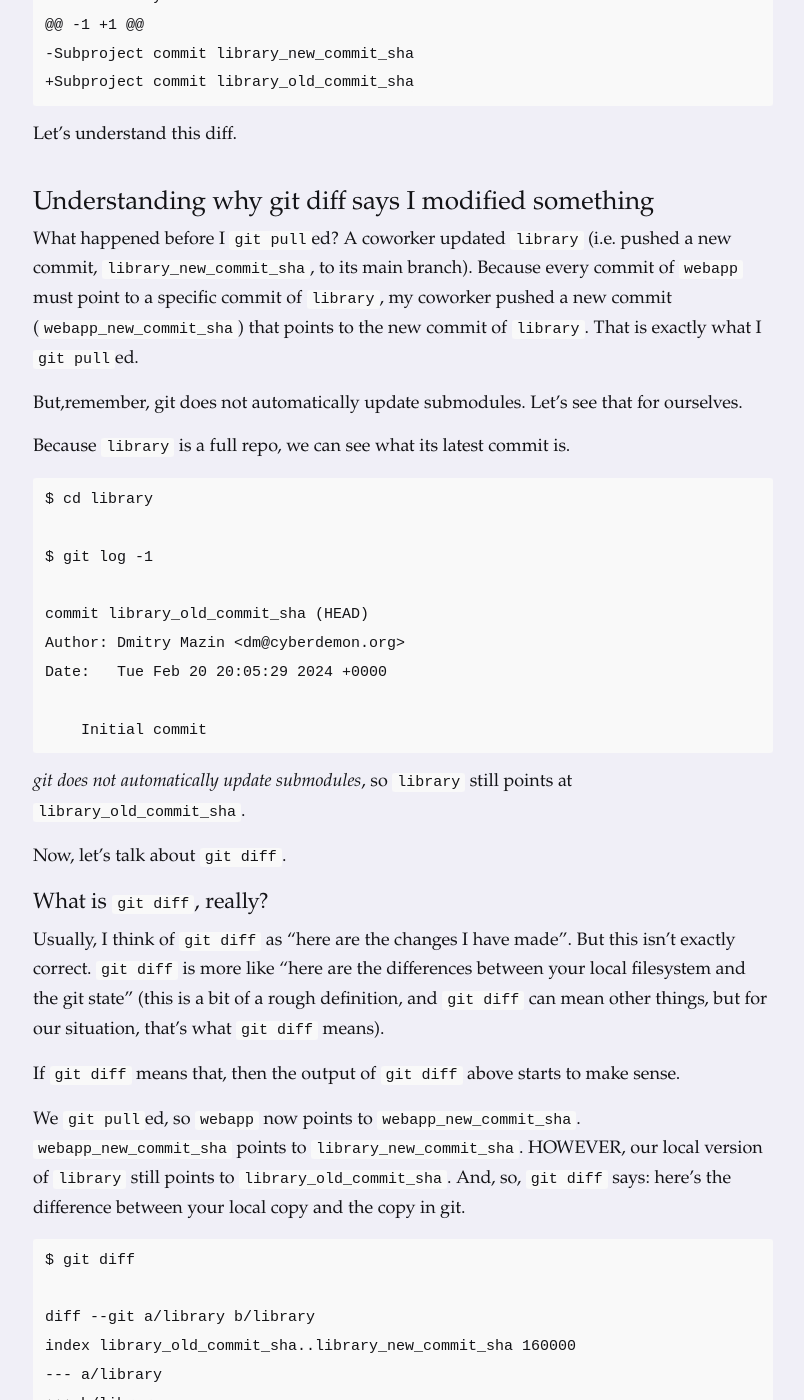
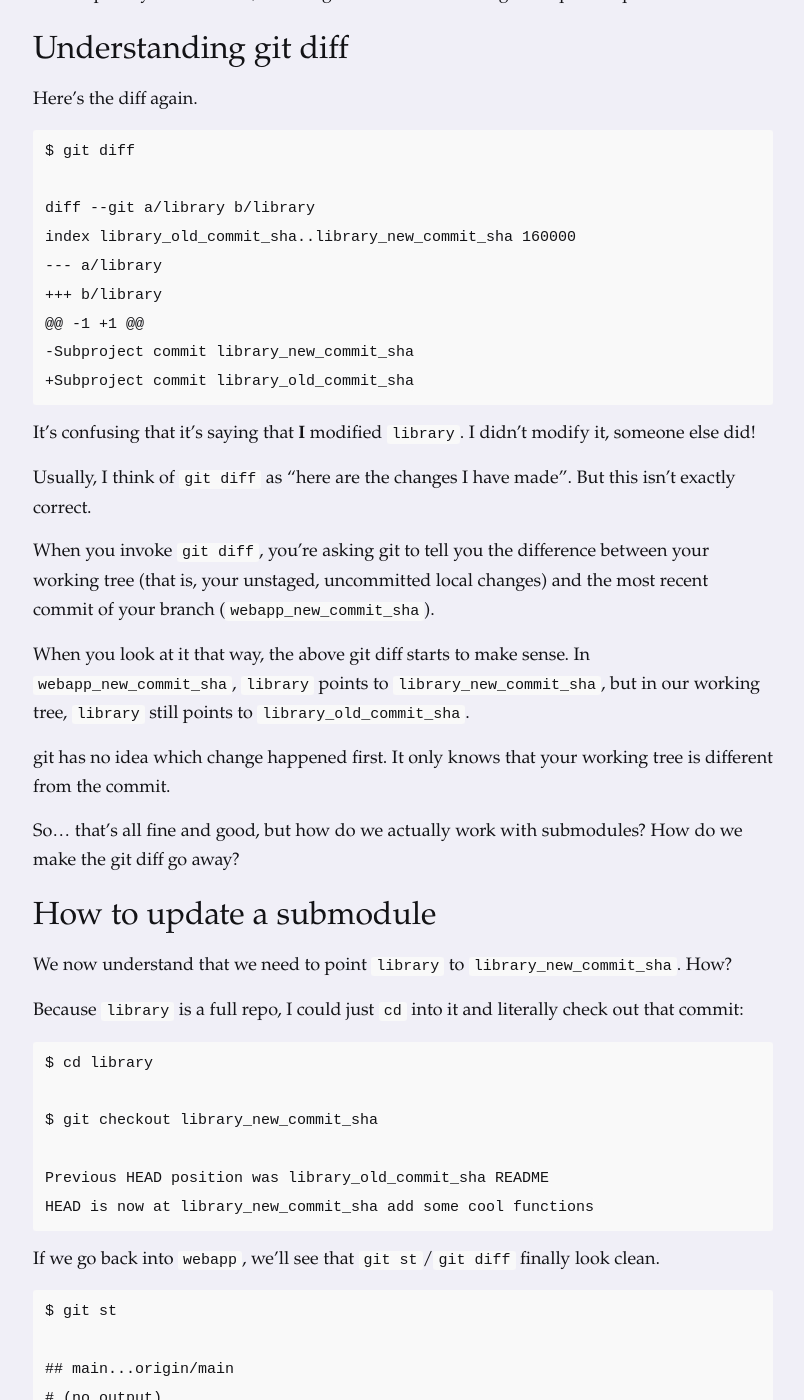
Before and after one commit to dmazin/dmazin.github.io, a Jekyll site: the page built from _posts/2024-02-19-submodules.md, in a window 1280 px wide and 1400 px high, scrolled down 6857 px. Shown: the whole window, without its empty margins (237-1041 px from the left). Built offline with Jekyll 4.4.1, drawn with Linux system fonts in a browser that asks for light colours; some of the changed text lies outside the part shown.

Commit message:
ton of progress

````diff
--- a/_posts/2024-02-19-submodules.md
+++ b/_posts/2024-02-19-submodules.md
@@ -14,18 +14,21 @@
 - [x] Julia suggested cutting discussion of what a git branch is.
 - [x] In fact, she suggested cutting all history and just focusing on a single commit.
     - [-] If I don't cut that, Vaibhav suggested that a commit isn't necessarily a linked list; it's a graph.
-- [ ] Question from Julia: "does `git config submodule.recurse true` make it automatically update submodules?"
+- [x] Question from Julia: "does `git config submodule.recurse true` make it automatically update submodules?"
 - [ ] Julia mentioned an interesting post: https://diziet.dreamwidth.org/14666.html. I should see if I undertand the post. She mentioned that she still didn't understand some things after reading my psot
 - [x] make shas easier to read
 - [ ] each prompt should show the pwd
-- [ ] rearrange article as recommended by perplexity: https://www.perplexity.ai/search/The-flow-of-mISsQcI3SE.K2WOwkKVjbg#1
-- [ ] one recurser mentioned that sometimes people override the work of others by comitting a submodule change by accident; this should be noted
+- [x] rearrange article as recommended by perplexity: https://www.perplexity.ai/search/The-flow-of-mISsQcI3SE.K2WOwkKVjbg#1
+- [x] one recurser mentioned that sometimes people override the work of others by comitting a submodule change by accident; this should be noted
     - for example it seems easy to do this if you don't `git st` before beginning your work. you may do some stuff and then commit the submodule change without noticing
+- [x] mention git clone --recursive
 ---
 
 Git submodules cause a fair amount of grumbling. They certainly have made me grumble, because I didn't understand them, and kept getting myself into confusing situations that I couldn't fix.
 
 So, I finally sat down and learned how git tracks submodules. Turns out, it's not that bad. But also, the way git tracks submodules is definitely different from how it tracks other stuff, so it makes sense that it's confusing.
+
+Note that I do _not_ discuss if submodules are "good"/"bad", nor do I discuss if you *should* use them. I also do not discuss alternatives. The goal of my article is only to explain how submodules work.
 
 Anyway, it's pretty great to not be confused anymore, so read on.
 
@@ -35,21 +38,21 @@
 Suppose you are working on a webapp. Call this repo **webapp**. Here's what the repo looks like.
 ```
 README.md
-tests
+tests/
 ```
 
-Say you want to use some library. For example, maybe the library defines some Python modules you want to import. That stuff lives in a different git repo called **library**. Here's what it looks like.
+Say you want to use some library. For example, maybe the library defines some Python modules you want to import.
+
+That stuff lives in a different git repo called **library**. Here's what it looks like.
 ```
 README.md
 my_cool_functions.py
 ```
 
-Before we jump into understanding submodules, let's show what it looks like *not* to understand them. I think I can best illustrate this via a dramatic re-enactment of something that has happened to me multiple times before I understood submodules.
+## A day in the life of someone who uses submodules
+Before we understand submodules, let's see what it looks like *not* to understand them. I think I can best illustrate this via a dramatic re-enactment of something that has happened to me multiple times before I understood submodules.
 
-## A day in the life of someone who uses submodules
-Ah, 2013. What a time to be a "full-stack engineer"!
-
-I wonder what contributions are awaiting me on the main branch?
+Ah, 2018. What a time to be a "full-stack engineer"! I wonder what contributions await me on the main branch!
 
 ```bash
 $ git pull
@@ -57,9 +60,7 @@
 <some output>
 ```
 
-<!--TODO: why would I say the below thing? nothing indicates that. maybe I should say "after git pulling, as a habit I tend to `git status`-->
-
-Oh, that's interesting. It seems like I have local changes. What are they?
+Let's just confirm that my working tree is clean.
 
 ```
 $ git st
@@ -75,7 +78,9 @@
 README.md            my_cool_functions.py
 ```
 
-That's weird. I'm not used to git saying a whole _directory_ has been modified. Usually it just says a specific _file_ has been modified. Well, what does `git diff` have to say?
+That's weird. I'm not used to git saying a whole _directory_ has been modified. Usually it just says a specific _file_ has been modified.
+
+Well, what does `git diff` have to say?
 
 ```
 $ git diff
@@ -91,7 +96,7 @@
 
 (For the sake of readabitlity, in this article, instead of using real commit SHAs, I'm going to use fake descriptive ones)
 
-Apparently, I have deleted `Subproject commit library_new_commit_sha` and added `Subproject commit library_old_commit_sha`?
+Apparently, I have deleted `Subproject commit library_new_commit_sha` and added `Subproject commit library_old_commit_sha`.
 
 Surely I didn't do that. That's weird, let me do a hard reset.
 
@@ -116,12 +121,16 @@
 
 I guess one way to address that is to `git add` the change.
 
-But if you do that, you will accidentally  _roll back_ a change someone else made. (You'll see why shortly.) Sometimes, people don't even notice the diff above, and accidentally do this.
+*My future self teleports into the room*
 
-So, why is git being so weird about `library`? The reason is that, while `library` looks like a directory in my local filesystem, `git` does not really see it as a directory. It sees it as a _submodule_.
+Oh no! If you `git add` that change, you'll actually be _rolling back_ a change someone else made.
+
+Sometimes, people don't even notice the diff above, and accidentally do this.
+
+The issue is that `library` is a **submodule** and git treats it differently than other files.
 
 ## What's a submodule?
-A git submodule is a full repo that's been nested inside another repo. Any repo can be a submodule of another.
+Let's start with the basics: a git submodule is a full repo that's been nested inside another repo. Any repo can be a submodule of another.
 
 So, `library` is a full repo that has been nested inside `webapp` as a submodule.
 
@@ -132,18 +141,17 @@
 
 Submodules can _only_ be pinned to a specific commit. This is because a submodule isn't a package; it's code that you have embedded in another repo, and git wants you to be precise.
 
-### 2. git does not automatically update submodules
-If you clone `webapp` afresh, git _will not_ automatically download `library` for you.
+### 2. git does not automatically download or update submodules
+If you clone `webapp` afresh, git _will not_ automatically download `library` for you. (Unless you clone using `git clone --recursive`)
 
-Similarly, if a collaborator points webapp at a new commit of library, and you `git pull`, git _will not_ automatically update `library` for you.
+Similarly, if a collaborator pins webapp to a new commit of library, and you `git pull` webapp, git _will not_ automatically update `library` for you.
 
-I wanted to state those two facts before going too deep. But now let's go a little deeper. Let's show exactly how git pins a submodule to a specific commit, by delving into how git actually tracks submodules.
+This is where the majority of confusion for submodules stem from. That's, in fact, what's going on in the dramatic reenactment above. Let's dive into how git actually tracks submodules to understand what's going on.
 
 ## How git tracks submodules
 ### How does git know where to download a submodule from?
-If your repo has submodules, then you will find a `.gitmodules` file.
+git uses a file called `.gitmodules` to track the basic facts of a submodule, like the repo URL.
 
-This file tells git where to download submodules from.
 ```
 $ cat .gitmodules
 
@@ -155,8 +163,6 @@
 The nice thing about `.gitmodules` is that it's a regular file, tracked the regular way in git. That makes it not confusing.
 
 But wait... doesn't git specify an _exact_ commit of a submodule? And yet that is nowhere to be found in `.gitmodules`. Then how does git track it?
-
-To understand that, let's do a deep dive on the commit object.
 
 ### How does git pin a submodule to a specific commit?
 The latest commit of `webapp` is `webapp_new_commit_sha`. Let's inspect that commit.
@@ -177,11 +183,8 @@
 
 Here, see it for yourself.
 
-First, recall the contents of the repo.
+First, recall the contents of `webapp`.
 ```
-$ ls -a webapp
-
-.git
 .gitmodules
 README.md
 library
@@ -200,22 +203,29 @@
 
 See how it matches the directory listing?
 
-Note how `tests` is a `tree` (just like directories can hold directories, trees can point to trees), but `library` is a... commit?!
+Note how `tests` is a `tree` (just like directories can hold directories, trees can point to trees).
+
+But `library` is a... commit?!
 
 ```
 160000 commit   library_new_commit_sha                      library
 ```
 
-Even though `library` looks like a directory locally, to git, it's a `commit`.
-
-This may seem strange (because it clashes with the git conceptual model), this is how git knows that `library` is a submodule, and which commit the submodule is pinned to: `library_new_commit_sha`.
+This weirdness is how git tracks the fact that library is not a regular directory, but a submodule. And it points at an exact commit of library: `library_new_commit_sha`.
 
 To recap: `webapp_new_commit_sha` points to `tree 92018fc6ac6e71ea3dfb57e2fab9d3fe23b6fdf4`, which points to `library_new_commit_sha`.
 
 Let's use this knowledge to understand the `git diff` from earlier.
 
-## Understanding the confusing situation
+## Understanding what happened
 Let's go back to the confusing situation, where the `git diff` looked weird after I `git pull`ed.
+
+What must have happened is that a collaborator pushed up a new commit to `library` -- `library_new_commit_sha`. Because my collaborator wanted `webapp` to take advantage of `library_new_commit_sha`, they pushed a new commit to `webapp` -- `webapp_new_commit_sha` -- that pointed to `library_new_commit_sha`. So, when I `git pull`ed, I checked out `webapp_new_commit_sha`. But, of course, git did not update `library.`
+
+That hopefully makes sense, but the git diff is still confusing. Let's pick it apart.
+
+## Understanding git diff
+Here's the diff again.
 
 ```
 $ git diff
@@ -229,53 +239,20 @@
 +Subproject commit library_old_commit_sha
 ```
 
-Let's understand this diff.
+It's confusing that it's saying that **I** modified `library`. I didn't modify it, someone else did!
 
-### Understanding why git diff says I modified something
-What happened before I `git pull`ed? A coworker updated `library` (i.e. pushed a new commit, `library_new_commit_sha`, to its main branch). Because every commit of `webapp` must point to a specific commit of `library`, my coworker pushed a new commit (`webapp_new_commit_sha`) that points to the new commit of `library`. That is exactly what I `git pull`ed.
+Usually, I think of `git diff` as "here are the changes I have made". But this isn't exactly correct.
 
-But,remember, git does not automatically update submodules. Let's see that for ourselves.
+When you invoke `git diff`, you're asking git to tell you the difference between your working tree (that is, your unstaged, uncommitted local changes) and the most recent commit of your branch (`webapp_new_commit_sha`).
 
-Because `library` is a full repo, we can see what its latest commit is.
-```
-$ cd library
+When you look at it that way, the above git diff starts to make sense. In `webapp_new_commit_sha`, `library` points to `library_new_commit_sha`, but in our working tree, `library` still points to `library_old_commit_sha`.
 
-$ git log -1
+git has no idea which change happened first. It only knows that your working tree is different from the commit.
 
-commit library_old_commit_sha (HEAD)
-Author: Dmitry Mazin <dm@cyberdemon.org>
-Date:   Tue Feb 20 20:05:29 2024 +0000
-
-    Initial commit
-```
-
-_git does not automatically update submodules_, so `library` still points at `library_old_commit_sha`.
-
-Now, let's talk about `git diff`.
-
-#### What is `git diff`, really?
-Usually, I think of `git diff` as "here are the changes I have made". But this isn't exactly correct. `git diff` is more like "here are the differences between your local filesystem and the git state" (this is a bit of a rough definition, and `git diff` can mean other things, but for our situation, that's what `git diff` means).
-
-If `git diff` means that, then the output of `git diff` above starts to make sense.
-
-We `git pull`ed, so `webapp` now points to `webapp_new_commit_sha`. `webapp_new_commit_sha` points to `library_new_commit_sha`. HOWEVER, our local version of `library` still points to `library_old_commit_sha`. And, so, `git diff` says: here's the difference between your local copy and the copy in git.
-
-```
-$ git diff
-
-diff --git a/library b/library
-index library_old_commit_sha..library_new_commit_sha 160000
---- a/library
-+++ b/library
-@@ -1 +1 @@
--Subproject commit library_new_commit_sha
-+Subproject commit library_old_commit_sha
-```
-
-But how do we actually get out of the confusing situation I described earlier?
+So... that's all fine and good, but how do we actually work with submodules? How do we make the git diff go away?
 
 ## How to update a submodule
-The meaning of `git diff` is clear now: I need to point `library` to `library_new_commit_sha`. How?
+We now understand that we need to point `library` to `library_new_commit_sha`. How?
 
 Because `library` is a full repo, I could just `cd` into it and literally check out that commit:
 ```
@@ -283,13 +260,13 @@
 
 $ git checkout library_new_commit_sha
 
-Previous HEAD position was aa695bb README
-HEAD is now at 2fb3d7b add some cool functions
+Previous HEAD position was library_old_commit_sha README
+HEAD is now at library_new_commit_sha add some cool functions
+```
 
-# go back to webapp
+If we go back into `webapp`, we'll see that `git st`/`git diff` finally look clean.
 
-$ cd ..
-
+```
 $ git st
 
 ## main...origin/main
@@ -300,21 +277,88 @@
 # (no output)
 ```
 
-See? Now git says there are no changes.
+However, you don't actually need to do the above.
 
-You don't actually need to do that: `git submodule update` does the same thing.
+## How to really update a submodule
+From `webapp`, we can invoke `git submodule update`. This updates _all_ of a repo's submodules.
 
-## A quick guide on `git submodule` commands
-* cover `update`, explaining `--init` and `--recursive`
-* explain `--remote`
-* explain `init`
-* make sure to use this line: Usually, I use `git submodule update --init --recursive`. `--init` downloads the submodule if it hasn't already been downloaded; and is a no-op otherwise, so it's safe to always pass. `--recursive` is used in cases the submodules themselves reference other submodules (!).
+People often use certain flags with `git submodule update`, so let's understand them.
+
+### `git submodule update --init`
+Remember how I said that if you `git clone webapp`, git won't actually download the contents of `library`?
+
+What you're supposed to do is, after cloning webapp:
+1. Run `git submodule init` to initialize the submodules. This doesn't actually download them, though 🙃️.
+2. Run `git submodule update` to actually pull the submodules.
+
+This is kind of a silly dance, so git lets you just do `git submodule update --init`. This initializes any submodules and updates them in one step. I _always_ pass `--init` because there is no harm in doing so.
+
+Note that, when you clone webapp, you can do `git clone --recursive`. Of course, you may still need to update submdules later, and I recommend using the `--init` flag.
+
+### `git submodule update --recursive`
+Submodules can nest other submodules. Yeah.
+
+So, to take care of updating submodules _all the way down_, pretty much just always pass `--recursive` to `git submodule update`.
+
+So, the command I always end up using is `git submodule update --init --recursive`.
+
+### `git config submodule.recurse true`
+I have not used this setting before, but `submodule.recurse true` makes submodules automatically update when you `git pull`, `git checkout`, etc. In other words, it makes submodules automatically point to whatever they are supposed to point to.
+
+That makes running `git submodule update` unnecessary. I'm going to give this setting a try, but I'm not sure what its limitations are. Let me know if you know of any.
+
+This setting definitely does _not_ apply to `git clone`. So you still need to do `git clone --recursive` or init/update submodules using the commands above.
 
 ## Recap
+I think I can summarize submodules pretty simply.
+
 It's possible to embed a repo within another repo. This is called a submodule.
 
-Each commit of the outer repo always specifies _exactly_ which commit of the submodule it wants by slightly obscure `commit->tree->commit` linkage.
+Each commit of the outer repo always specifies an _exact_ commit that submodule. This is done by the `outer commit -> tree -> submodule commit` link.
 
 When you check out commits, git doesn't automatically update submodules for you. You have to do that using `git submodule update`.
 
-Hopefully, understanding how git tracks submodules makes them less confusing. It made them less confusing to me. Feel free to write me if anything still confuses you.
+And there we have it!
+
+## Further topics in submodules
+The above is enough to hopefully take the confusion out of submodules. However, there are more common commands and configs that I'd like to explain.
+
+### How to add a submodule: `git submodule add`
+Let's say that I start `webapp` fresh, and I have not added `library` to it yet.
+
+To add `library`, I'd do `git submodule add https://github.com/dmazin/library.git library`.
+
+This will add (or update) the `.gitmodules` file of `webapp`, download `library`, and point `webapp` at the latest commit of `library`.
+
+Remember, this actually modifies `webapp`, so you need to commit after that. But you thankfully don't need to do `git submodule update` after doing `git submodule add` or anything.
+
+### What do I do after I've modified a submodule?
+Remember that `library` is a full repo, so if you want to make changes to it, you can. Just make changes and commit them to the main branch.
+
+But how do you make `webapp` point at the new commit? There are a couple ways.
+
+#### Without a command
+You can go into `webapp`, then `cd library`, and just do `git pull` in there. When you `cd` back into `webapp`, if you `git diff` you'll see that `webapp` points to the newest branch of `library`. You can commit that.
+
+#### Using `git submodule update --remote -- library`
+This tells git "make the submodule point to the latest remote commit". Since you have pushed the latest commit of library to library's remote, this will make `webapp` point to that commit.
+
+But note that `git submodule update --remote` will do this to _all_ your submdules. You likely do not want that.
+
+For that reason, you have to do `git submodule update --remote -- library` to limit this to library only. (If you're thrown off by the fact that you have to do `-- library` -- yeah, it's kind of weird.)
+
+Because `--remote` might accidentally update all the submodules, honestly I usually do the "without a command" method.
+
+### Making submodules use branches other than main
+Remember .gitmodules?
+
+If you want to, you can make `library` track whatever branch you want. Otherwise, it defaults to whatever the "main" branch is.
+
+```
+[submodule "library"]
+        path = library
+        url = https://github.com/dmazin/library.git
+        branch = staging
+```
+
+Thanks for reading!
````
Also changed, not shown: other parts of _posts/2024-02-19-submodules.md (+2 -0 lines).
